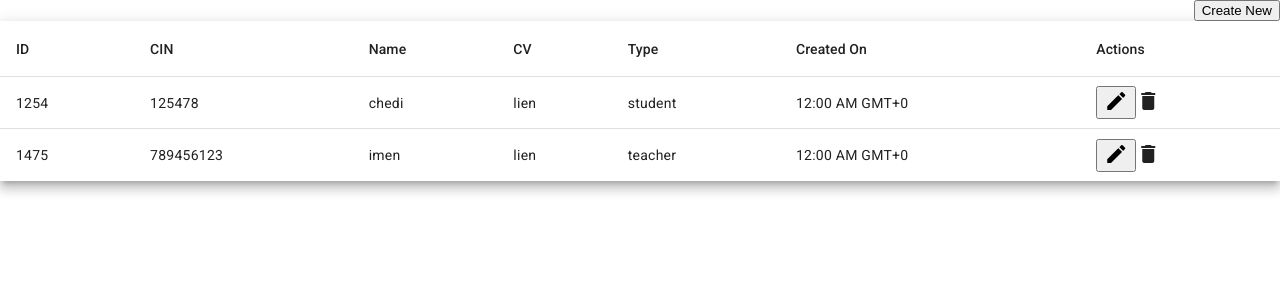
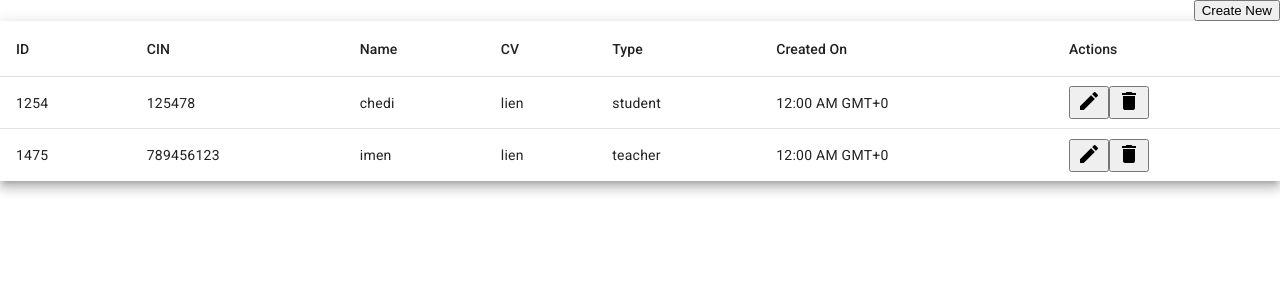
Before and after one commit to chedifeki/angular_lab, an Angular app: page /members in a window 1280 px wide. Shown: the top 300 px of the page. Built offline with nearby package versions, Linux system fonts and the light colour scheme.

Commit message:
Delete member

```diff
--- a/src/Services/member.service.ts
+++ b/src/Services/member.service.ts
@@ -9,6 +9,7 @@ import { GLOBAL_DB } from 'src/app/app.config';
   providedIn: 'root'
 })
 export class MemberService {
+
 
   constructor(private httpClient: HttpClient) {}
 
@@ -35,4 +36,14 @@ export class MemberService {
     // another way using filter
     //return new Observable (observer => { observer.next(this.tab.filter(m =>{m.id == id})[0] ?? undefined)})
   }
+
+  deleteMemberByID(id: string):Observable<void> {
+
+    this.tab = this.tab.filter(m => m.id !== id);
+
+    //return this.httpClient.delete<void>('localhost:8080/api/member/id') // as usual this is when we have a backend
+    return new Observable( observer => {
+      observer.next()
+    });
+  }
 }
--- a/src/app/member/member.component.html
+++ b/src/app/member/member.component.html
@@ -46,7 +46,9 @@
             <button routerLink="/{{ element.id }}/edit">
               <mat-icon>edit</mat-icon>
             </button>
-            <mat-icon>delete</mat-icon>
+            <button (click)="onDelete(element.id)">
+              <mat-icon>delete</mat-icon>
+            </button>
         </td>
       </ng-container>
 
--- a/src/app/member/member.component.ts
+++ b/src/app/member/member.component.ts
@@ -1,6 +1,7 @@
 import { Component } from '@angular/core';
 import { GLOBAL_DB } from '../app.config';
 import { Member } from 'src/Models/Member';
+import { MemberService } from 'src/Services/member.service';
 
 
 @Component({
@@ -9,6 +10,13 @@ import { Member } from 'src/Models/Member';
   styleUrls: ['./member.component.css']
 })
 export class MemberComponent {
+  /**
+   *
+   */
+  constructor( private ms :MemberService) {
+
+  }
+
   displayedColumns: string[] = ['id','cin', 'name', 'cv', 'type', 'createdDate', 'action'];
   nom = "chedi";
   dataSource:Member[] = GLOBAL_DB._DB.members
@@ -31,4 +39,13 @@ export class MemberComponent {
       createdDate:'12/28/2023'
     },
   ]
+
+
+
+  onDelete(id: string):void {
+   this.ms.deleteMemberByID(id).subscribe(() => {
+    // if we had a backend this would become a fetch operation
+    this.dataSource = this.ms.tab
+   })
+  }
 }
```
